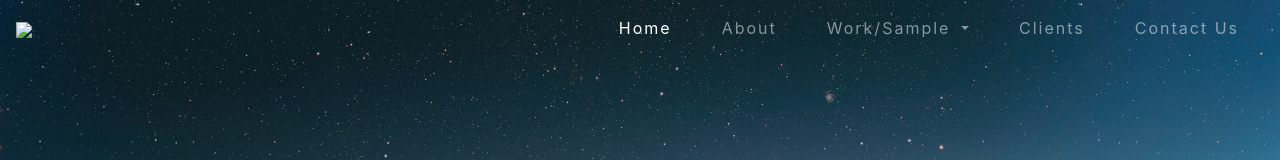
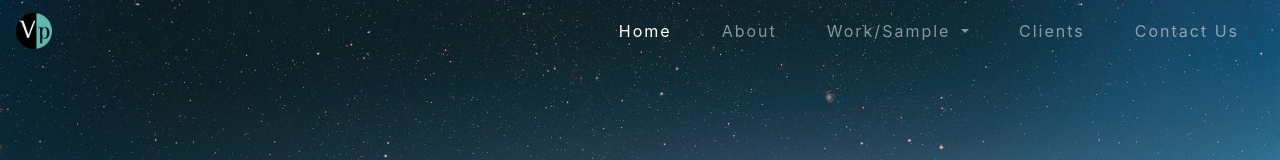
Before and after one commit to fizen1201/office, a plain HTML site: page index.html in a window 1280 px wide. Shown: the top 160 px of the page. Drawn offline with nearby package versions, Linux system fonts and the light colour scheme; the site is published under a folder, as on GitHub Pages, so addresses that start at the root find nothing.

Commit message:
Update index.html

```diff
--- a/index.html
+++ b/index.html
@@ -30,7 +30,7 @@
   <!-- NavBar -->
   <nav
     class="navbar navbar-expand-lg navbar-dark bg-transparent fixed-top animate__animated animate__bounceIn animate__slow">
-    <a class="navbar-brand animate__animated" href="#"><img src="/images/vp.png" style="width: 20%;"></a>
+    <a class="navbar-brand animate__animated" href="#"><img src="images/vp.png" style="width: 20%;"></a>
     <button class="navbar-toggler" type="button" data-toggle="collapse" data-target="#navbarSupportedContent"
       aria-controls="navbarSupportedContent" aria-expanded="false" aria-label="Toggle navigation">
       <span class="navbar-toggler-icon"></span>
```
